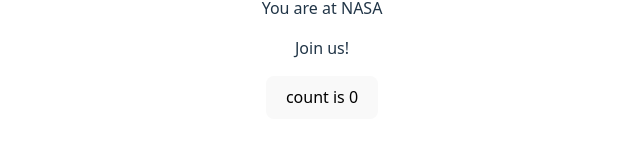
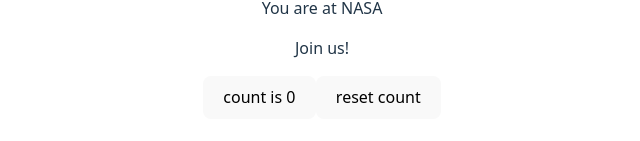
Before and after one commit to VladMuntean83/MarsAppSPA, a React (Vite) app in the folder marsappspa/: page / in a window 1280 px wide. Shown: the part 491-632 px from the top of the page, without its empty margins (318-958 px from the left). Built offline with nearby package versions, Linux system fonts and the light colour scheme.

Commit message:
Add button to reset counter

```diff
--- a/marsappspa/src/App.tsx
+++ b/marsappspa/src/App.tsx
@@ -74,6 +74,14 @@
             }>
                 count is {count}
             </button>
+
+            <button onClick={() => {
+                localStorage.setItem("count", "0");
+                setCount(0);
+            }
+            }>
+                reset count
+            </button>
         </>
     )
 }
```
